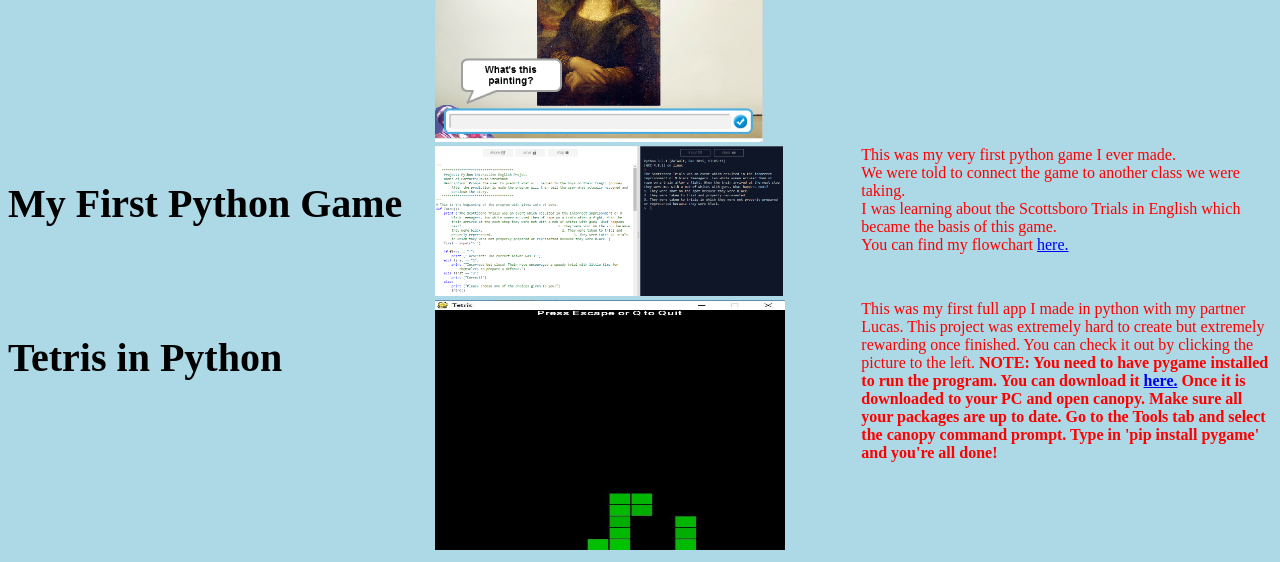
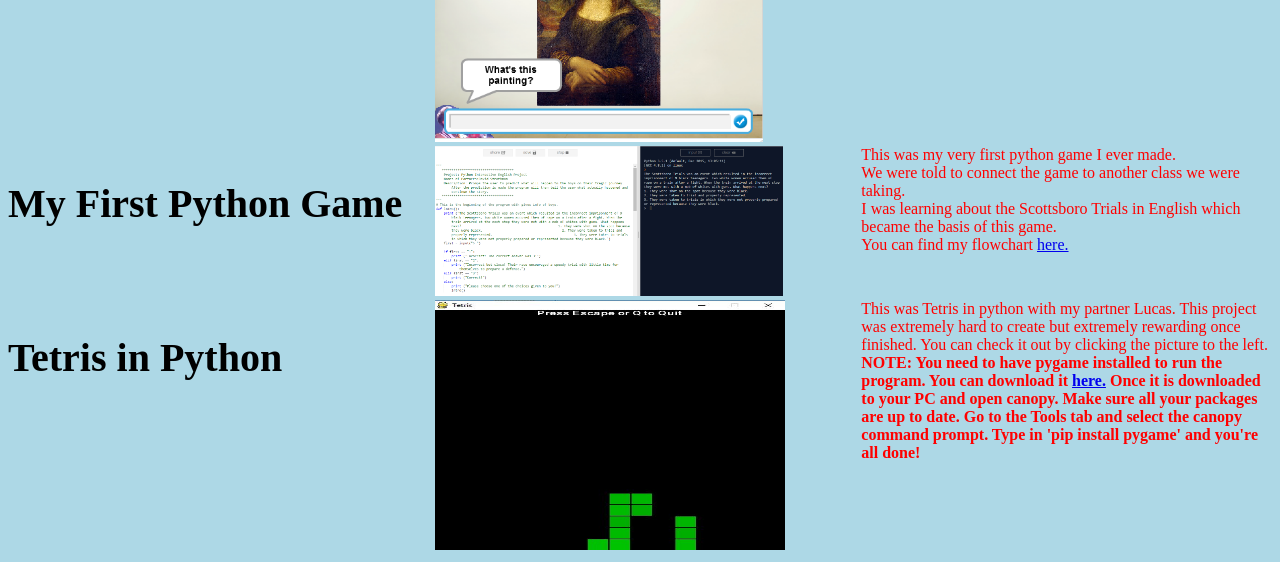
Before and after one commit to davids598/davids598.github.io, a plain HTML site: page Portfolio/portfolio.html in a window 1280 px wide. Shown: the part 611-1173 px from the top of the page. Drawn offline with Linux system fonts and the light colour scheme.

Commit message:
Changed desc of Tetris App

```diff
--- a/Portfolio/portfolio.html
+++ b/Portfolio/portfolio.html
@@ -51,7 +51,7 @@ My Projects
   <h2> Tetris in Python </h2>
   <a href="/Portfolio/tetris.py" download>
   <img src="/Portfolio/tetrisgame.jpg" height="250" width="350"> </a>
-  <p> This was my first full app I made in python with my partner Lucas. This project was extremely hard to create but extremely rewarding once finished. You can check it out by clicking the picture to the left.
+  <p> This was Tetris in python with my partner Lucas. This project was extremely hard to create but extremely rewarding once finished. You can check it out by clicking the picture to the left.
   <b> NOTE: You need to have pygame installed to run the program. You can download it <a href="/Portfolio/pygame64bit.zip"> here.</a> Once it is downloaded to your PC and open canopy. Make sure all your packages are up to date.
   Go to the Tools tab and select the canopy command prompt. Type in 'pip install pygame' and you're all done! </b></p>
 </div>
```
